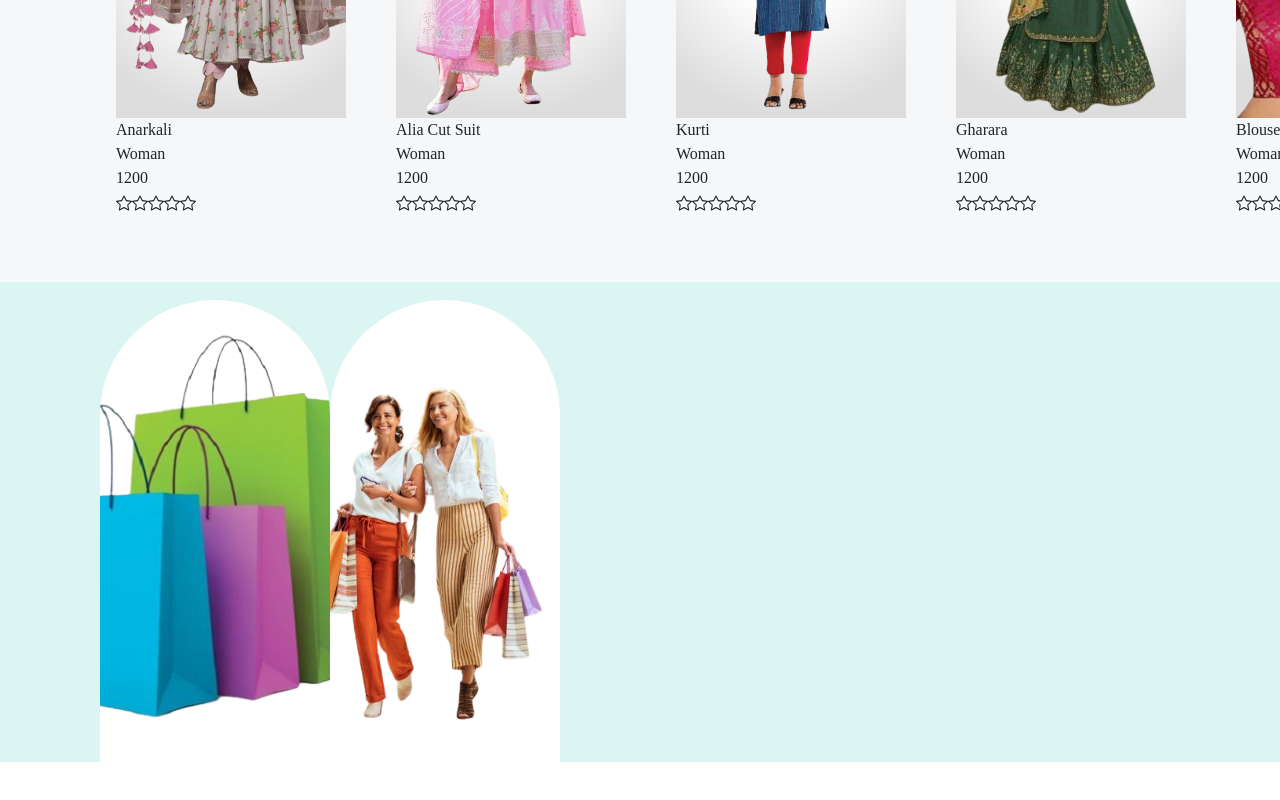
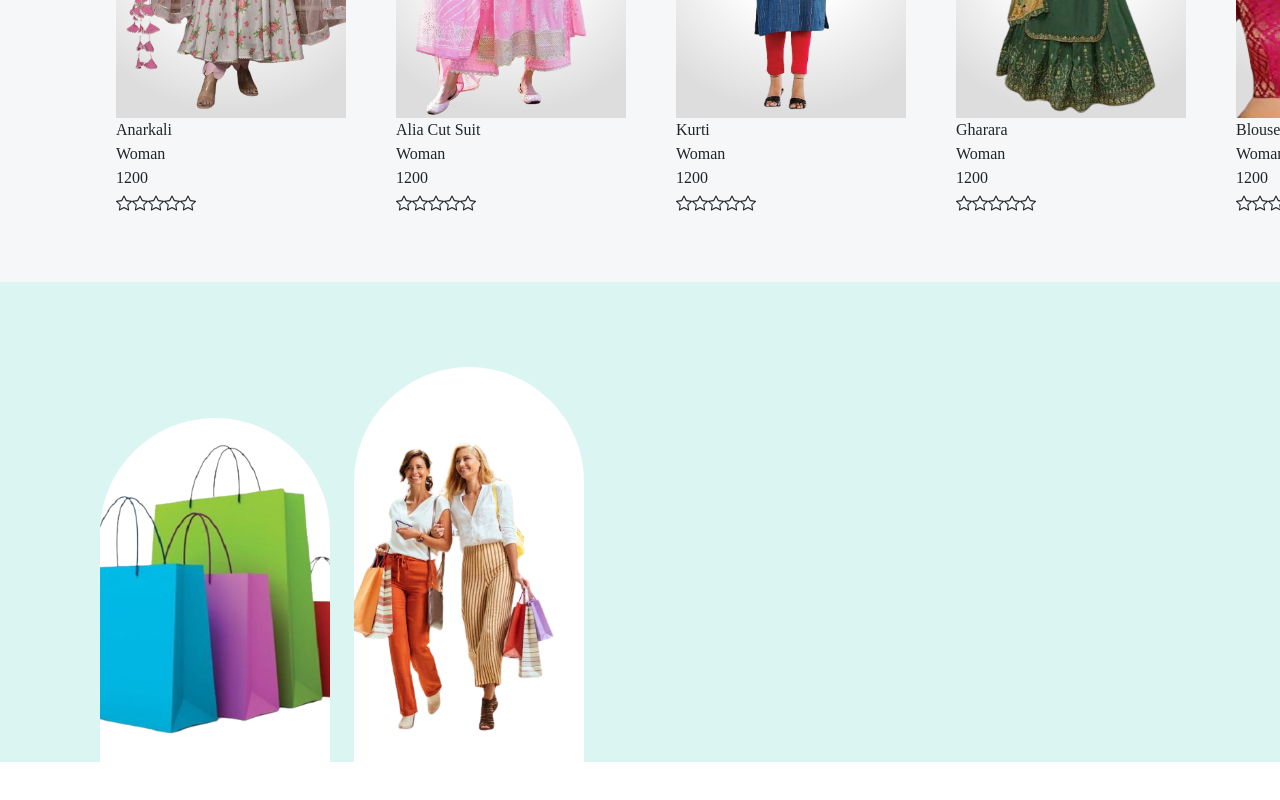
Before and after one commit to meenakshi-kondal/My_Goal, an Angular app: page /home in a window 1280 px wide. Shown: the part 1686-2486 px from the top of the page. Built offline with nearby package versions, Linux system fonts and the light colour scheme.

Commit message:
added image

```diff
--- a/src/app/components/home/components/about/about.component.css
+++ b/src/app/components/home/components/about/about.component.css
@@ -1,20 +1,32 @@
-.shop_image img{
+.shop_image img {
     width: 100%;
-    height: 480px;
-    object-fit: cover;
     object-position: center center;
     object-fit: cover;
     background: #ffffff;
     border-radius: 180px 180px 10px 10px;
 }
+
 .shop_image {
     width: 230px;
-    height: 345px;
-    min-height: 345px;
     display: flex;
     justify-content: center;
     align-items: center;
 }
+
 .about_section {
     background: #4acdbf33;
 }
+
+.shop_image_first {
+    height: 363px;
+    margin-top: 49px;
+    width: 200px;
+}
+
+.shop_image_second {
+    height: 416px;
+}
+
+.about_section {
+    background: #4acdbf33;
+}
--- a/src/app/components/home/components/about/about.component.html
+++ b/src/app/components/home/components/about/about.component.html
@@ -3,10 +3,10 @@
     <!-- images -->
     <div class="d-flex">
       <div class="shop_image">
-        <img src="aboutBag.png" />
+        <img src="aboutBag.png" class="shop_image_first" />
       </div>
-      <div class="shop_image ml-5">
-        <img src="aboutShop.png" />
+      <div class="shop_image ms-4">
+        <img src="aboutShop.png" class="shop_image_second" />
       </div>
     </div>
     <!-- content -->
```
Also changed, not shown: src/styles.css (line endings or trailing spaces).
